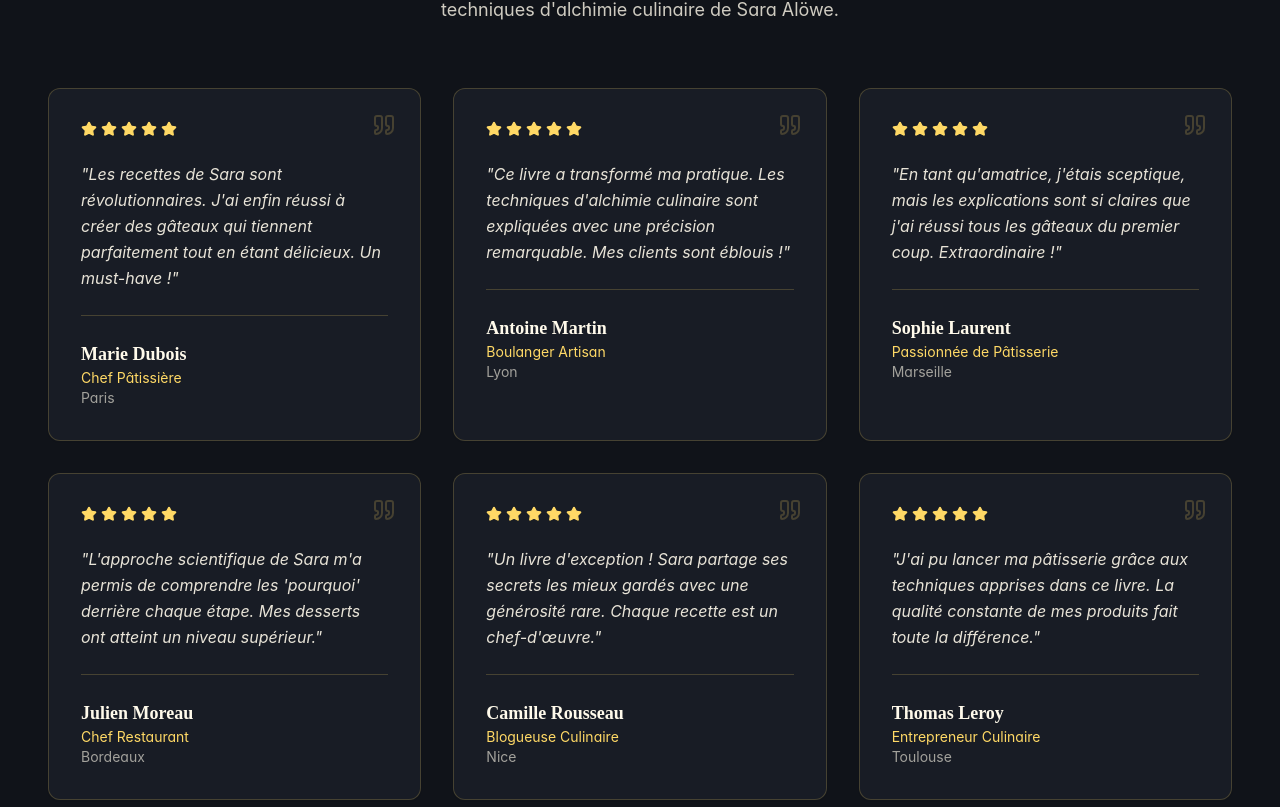
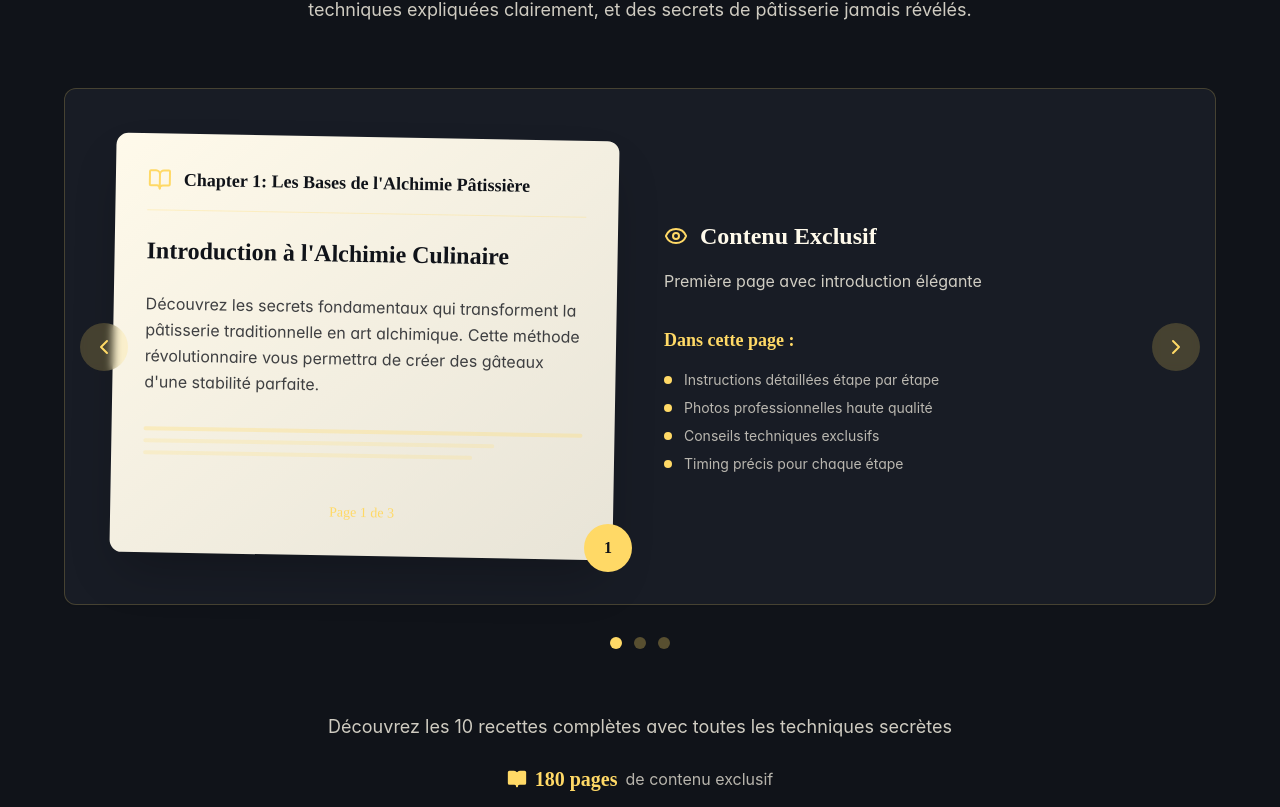
Before and after one commit to addianouar/alchemy-cakes-landing, a React (Vite) app: page / in a window 1280 px wide. Shown: the part 3993-4800 px from the top of the page. Built offline with nearby package versions, Linux system fonts and the light colour scheme.

Commit message:
Refactor Testimonials to Preview
Replaces the "Testimonials" section with a "Preview" section. This new section will feature a mini-gallery of 2-3 book pages and descriptive text highlighting the ebook's content.

```diff
--- /dev/null
+++ b/src/components/sections/Preview.tsx
@@ -0,0 +1,186 @@
+import { Card } from "@/components/ui/card"
+import { ChevronLeft, ChevronRight, BookOpen, Eye } from "lucide-react"
+import { useState } from "react"
+
+export const Preview = () => {
+  const [currentPage, setCurrentPage] = useState(0)
+
+  const pages = [
+    {
+      title: "Introduction à l'Alchimie Culinaire",
+      content: "Découvrez les secrets fondamentaux qui transforment la pâtisserie traditionnelle en art alchimique. Cette méthode révolutionnaire vous permettra de créer des gâteaux d'une stabilité parfaite.",
+      image: "Première page avec introduction élégante",
+      preview: "Chapter 1: Les Bases de l'Alchimie Pâtissière"
+    },
+    {
+      title: "Recette Signature: Le Phoenix Doré",
+      content: "Technique exclusive: comment maîtriser les températures et les textures pour obtenir un cake moelleux qui conserve sa forme pendant des jours. Timing précis et astuces professionnelles inclus.",
+      image: "Page recette avec photos étape par étape",
+      preview: "Recette complète avec illustrations détaillées"
+    },
+    {
+      title: "Secrets des Maîtres Pâtissiers",
+      content: "Les techniques gardées secrètes par les grands chefs révélées pour la première fois. Apprenez les gestes précis qui font la différence entre un gâteau ordinaire et une création exceptionnelle.",
+      image: "Page technique avec schémas détaillés",
+      preview: "Techniques professionnelles expliquées simplement"
+    }
+  ]
+
+  const nextPage = () => {
+    setCurrentPage((prev) => (prev + 1) % pages.length)
+  }
+
+  const prevPage = () => {
+    setCurrentPage((prev) => (prev - 1 + pages.length) % pages.length)
+  }
+
+  return (
+    <section className="py-20 bg-luxury-dark">
+      <div className="container mx-auto px-6 lg:px-12">
+        <div className="text-center space-y-6 mb-16 animate-fade-in-up">
+          <p className="text-luxury-gold font-inter font-medium tracking-wider uppercase text-sm">
+            🔥 Option 1 : Aperçu du Livre
+          </p>
+          <h2 className="font-playfair text-3xl md:text-5xl font-bold text-luxury-light leading-tight">
+            Preview <span className="text-luxury-gold">Section</span>
+          </h2>
+          <p className="text-luxury-light/80 text-lg font-inter leading-relaxed max-w-3xl mx-auto">
+            Un aperçu exclusif de ce qui vous attend : des recettes illustrées pas à pas,
+            des techniques expliquées clairement, et des secrets de pâtisserie jamais révélés.
+          </p>
+        </div>
+
+        {/* Book Preview Gallery */}
+        <div className="max-w-6xl mx-auto">
+          <div className="relative">
+            {/* Main Preview Card */}
+            <Card className="bg-luxury-dark-lighter border-luxury-gold/20 p-8 md:p-12 animate-scale-in">
+              <div className="grid md:grid-cols-2 gap-12 items-center">
+                {/* Left: Book Page Mockup */}
+                <div className="relative">
+                  <div className="bg-gradient-to-br from-luxury-light to-luxury-light/90 rounded-lg p-8 shadow-2xl transform rotate-1 hover:rotate-0 transition-smooth">
+                    <div className="space-y-6">
+                      <div className="flex items-center gap-3 border-b border-luxury-gold/30 pb-4">
+                        <BookOpen className="text-luxury-gold" size={24} />
+                        <span className="font-playfair text-lg font-semibold text-luxury-dark">
+                          {pages[currentPage].preview}
+                        </span>
+                      </div>
+
+                      <h3 className="font-playfair text-2xl font-bold text-luxury-dark mb-4">
+                        {pages[currentPage].title}
+                      </h3>
+
+                      <div className="space-y-4 text-luxury-dark/80 font-inter leading-relaxed">
+                        <p>{pages[currentPage].content}</p>
+
+                        {/* Mockup content lines */}
+                        <div className="space-y-2 pt-4">
+                          <div className="h-1 bg-luxury-gold/30 rounded w-full"></div>
+                          <div className="h-1 bg-luxury-gold/20 rounded w-4/5"></div>
+                          <div className="h-1 bg-luxury-gold/20 rounded w-3/4"></div>
+                        </div>
+
+                        {/* Page number */}
+                        <div className="text-center pt-6">
+                          <span className="text-luxury-gold font-playfair text-sm">
+                            Page {currentPage + 1} de {pages.length}
+                          </span>
+                        </div>
+                      </div>
+                    </div>
+                  </div>
+
+                  {/* Page number indicator */}
+                  <div className="absolute -bottom-4 -right-4 bg-luxury-gold text-luxury-dark rounded-full w-12 h-12 flex items-center justify-center font-playfair font-bold">
+                    {currentPage + 1}
+                  </div>
+                </div>
+
+                {/* Right: Description */}
+                <div className="space-y-8">
+                  <div className="space-y-4">
+                    <div className="flex items-center gap-3">
+                      <Eye className="text-luxury-gold" size={24} />
+                      <h3 className="font-playfair text-2xl font-semibold text-luxury-light">
+                        Contenu Exclusif
+                      </h3>
+                    </div>
+
+                    <p className="text-luxury-light/80 font-inter leading-relaxed">
+                      {pages[currentPage].image}
+                    </p>
+                  </div>
+
+                  {/* Features list */}
+                  <div className="space-y-4">
+                    <h4 className="font-playfair text-lg font-semibold text-luxury-gold">
+                      Dans cette page :
+                    </h4>
+                    <div className="space-y-2">
+                      {[
+                        "Instructions détaillées étape par étape",
+                        "Photos professionnelles haute qualité",
+                        "Conseils techniques exclusifs",
+                        "Timing précis pour chaque étape"
+                      ].map((feature, index) => (
+                        <div key={index} className="flex items-center gap-3">
+                          <div className="w-2 h-2 bg-luxury-gold rounded-full"></div>
+                          <span className="text-luxury-light/70 font-inter text-sm">
+                            {feature}
+                          </span>
+                        </div>
+                      ))}
+                    </div>
+                  </div>
+                </div>
+              </div>
+            </Card>
+
+            {/* Navigation Buttons */}
+            <button
+              onClick={prevPage}
+              className="absolute left-4 top-1/2 -translate-y-1/2 bg-luxury-gold/20 hover:bg-luxury-gold/30 text-luxury-gold rounded-full p-3 transition-smooth backdrop-blur-sm"
+            >
+              <ChevronLeft size={24} />
+            </button>
+
+            <button
+              onClick={nextPage}
+              className="absolute right-4 top-1/2 -translate-y-1/2 bg-luxury-gold/20 hover:bg-luxury-gold/30 text-luxury-gold rounded-full p-3 transition-smooth backdrop-blur-sm"
+            >
+              <ChevronRight size={24} />
+            </button>
+          </div>
+
+          {/* Page Indicators */}
+          <div className="flex justify-center gap-3 mt-8">
+            {pages.map((_, index) => (
+              <button
+                key={index}
+                onClick={() => setCurrentPage(index)}
+                className={`w-3 h-3 rounded-full transition-smooth ${
+                  currentPage === index
+                    ? 'bg-luxury-gold'
+                    : 'bg-luxury-gold/30 hover:bg-luxury-gold/50'
+                }`}
+              />
+            ))}
+          </div>
+
+          {/* CTA */}
+          <div className="text-center mt-16 animate-fade-in-up" style={{ animationDelay: '0.6s' }}>
+            <p className="text-luxury-light/80 text-lg font-inter mb-6">
+              Découvrez les 10 recettes complètes avec toutes les techniques secrètes
+            </p>
+            <div className="flex items-center justify-center gap-2 text-luxury-gold">
+              <BookOpen className="fill-current" size={20} />
+              <span className="font-playfair text-xl font-bold">180 pages</span>
+              <span className="text-luxury-light/70 font-inter">de contenu exclusif</span>
+            </div>
+          </div>
+        </div>
+      </div>
+    </section>
+  )
+}
--- a/src/pages/Index.tsx
+++ b/src/pages/Index.tsx
@@ -2,7 +2,7 @@ import { Hero } from "@/components/sections/Hero"
 import { About } from "@/components/sections/About"
 import { Features } from "@/components/sections/Features"
 import { Author } from "@/components/sections/Author"
-import { Testimonials } from "@/components/sections/Testimonials"
+import { Preview } from "@/components/sections/Preview"
 import { Purchase } from "@/components/sections/Purchase"
 import { Footer } from "@/components/sections/Footer"
 
@@ -13,7 +13,7 @@ const Index = () => {
       <About />
       <Features />
       <Author />
-      <Testimonials />
+      <Preview />
       <Purchase />
       <Footer />
     </div>
```
